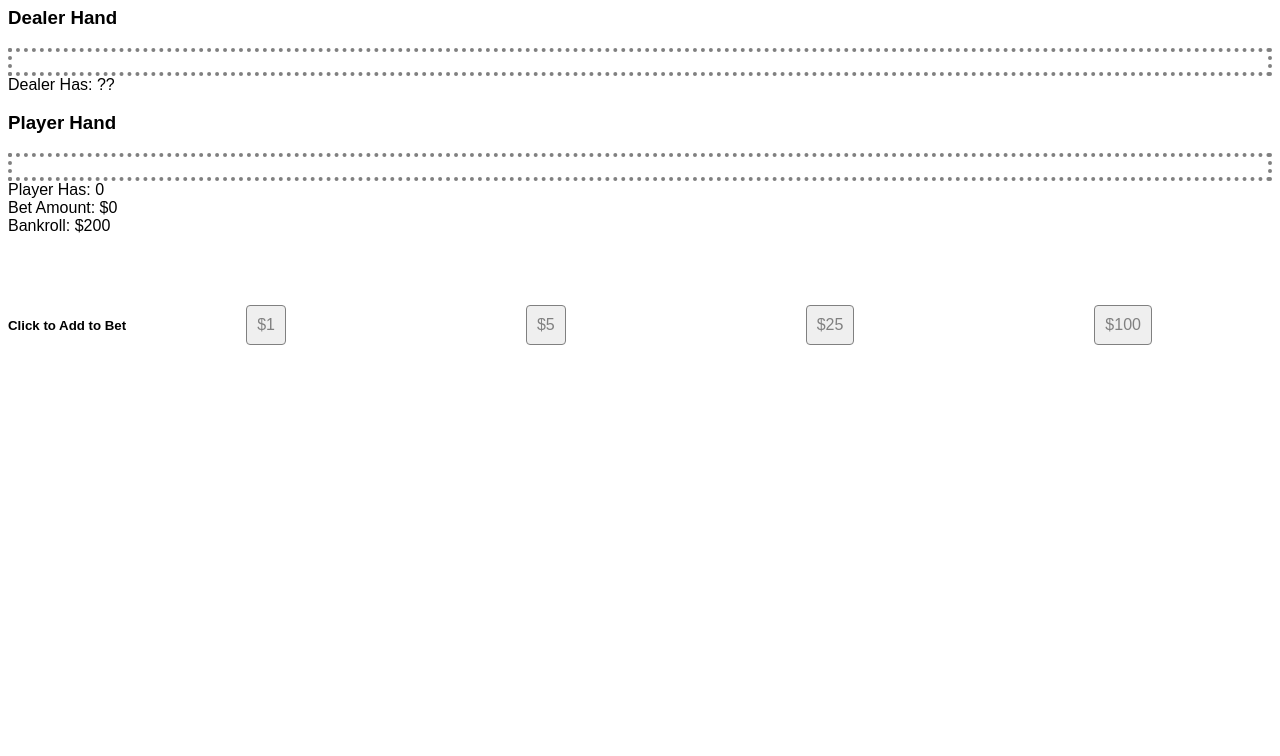
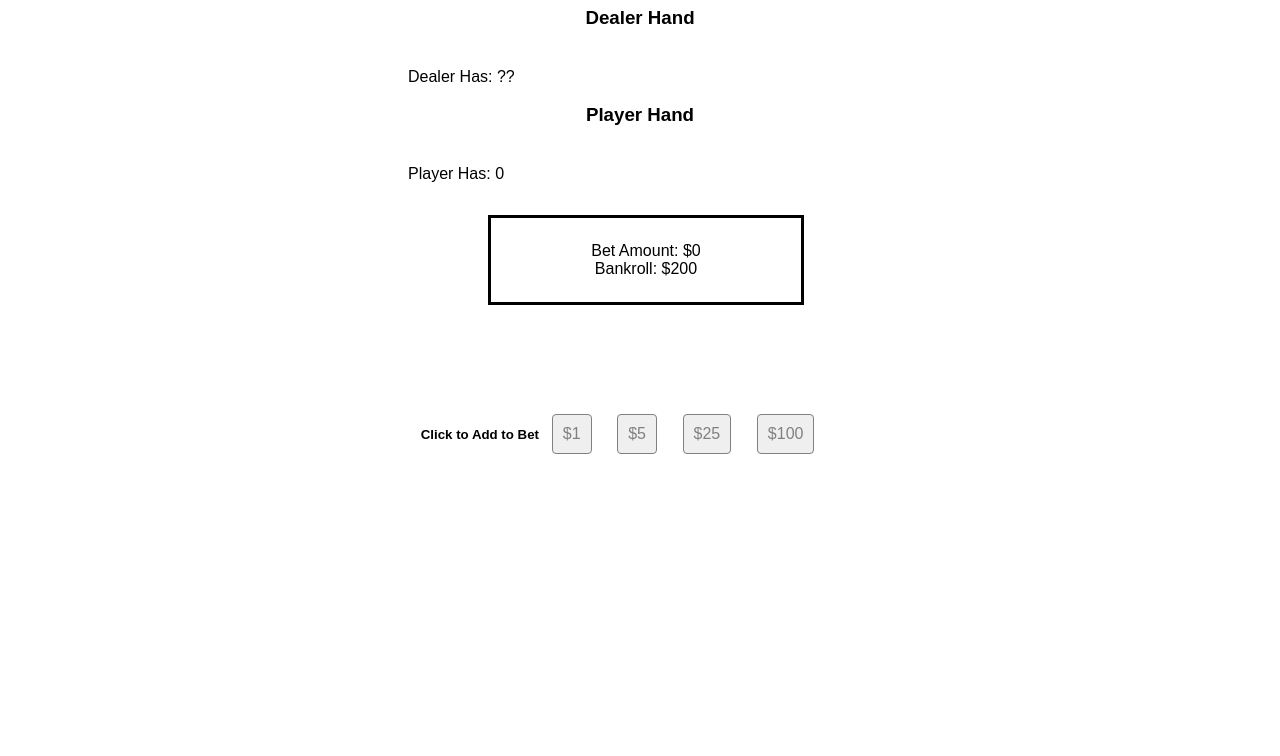
Before and after one commit to galichinsky/blackjack, a plain HTML site: page index.html in a window 1280 px wide. Shown: the part 73-829 px from the top of the page. Drawn offline with Linux system fonts and the light colour scheme.

Commit message:
Customize CSS

```diff
--- a/css/card-library/css/cardstarter.css
+++ b/css/card-library/css/cardstarter.css
@@ -7,8 +7,8 @@
   /* Set the card's dimensions, and size it relative to
      it's font size. */
   font-size: inherit;
-  width: 4.0em;
-  height: 5.5em;
+  width: 5.3em;
+  height: 7.0em;
   /* Add a default background color and border. */
   background-color: #fff;
   border-radius: 0.20em;
--- a/css/main.css
+++ b/css/main.css
@@ -11,20 +11,21 @@ body {
 .card-container {
   display: flex;
   flex-wrap: wrap;
-  justify-content: flex-start;
-  border: 4px dotted grey;
+  justify-content: center;
+  border: 4px none;
   padding: 10px;
 }
 
 button {
   display: block;
-  margin: 10px auto;
+  margin: 1px 1px ;
   padding: 10px;
   font-size: 16px;
   color: grey;
   border: 1px solid grey;
   border-radius: 4px;
   outline: none;
+  justify-content: center;
 }
 
 button:hover {
@@ -36,9 +37,48 @@ button:hover {
   display: flex;
   justify-content: center;
   align-items: center;
-  width:
+  padding: 2vmax;
+}
+#bet-controls button {
+  margin: 0 1vmax;
 }
 
 h1 {
+  text-align: center;
+}
+
+h3 {
+  text-align: center;
+}
+
+#dealer-has {
+  padding-left: 25em;
+}
+
+#player-has {
+  padding-left: 25em;
+}
+
+.bank {
+  text-align: center;
+  margin: 2em 30em;
+  border: solid black;
+  width: 25%;
+  padding: 1.5em;
 
 }
+
+
+#hand-active-controls {
+  display: flex;
+  justify-content: center;
+  align-items: center;
+}
+
+#hand-over-controls {
+  display: flex;
+  flex-direction: column;
+  justify-content: center;
+  align-items: center;
+  padding-right: 2em
+}
--- a/index.html
+++ b/index.html
@@ -13,13 +13,13 @@
       <h1 id="msg"></h1>
       <h3>Dealer Hand</h3>
       <section id="dealer-hand" class="card-container"></section>
-      <div>Dealer Has: <span id="dealer-total"></span></div>
+      <div id="dealer-has">Dealer Has: <span id="dealer-total"></span></div>
       <h3>Player Hand</h3>
       <section id="player-hand" class="card-container"></section>
-      <div>Player Has: <span id="player-total"></span></div>
+      <div id="player-has">Player Has: <span id="player-total"></span></div>
     </div>
-    <div>
-      <section>
+    <div class="controls-container">
+      <section class="bank">
         <div>Bet Amount: $<span id="bet"></span></div>
         <div>Bankroll: $<span id="bankroll"></span></div>
       </section>
--- a/js/main.js
+++ b/js/main.js
@@ -2,12 +2,12 @@
 const suits = ['s', 'c', 'd', 'h'];
 const ranks = ['02', '03', '04', '05', '06', '07', '08', '09', '10', 'J', 'Q', 'K', 'A'];
 const MSG_LOOKUP = {
-  null: 'Beat The Dealer!',
-  'T': "Push",
+  null: 'Blackjack!',
+  'T': 'Push 🤝',
   'P': 'Player Wins!',
-  'D': 'Dealer Won',
+  'D': 'Dealer Wins 🤕',
   'PBJ': 'Player Has Blackjack 🤑',
-  'DBJ': 'House Wins 🏦'
+  'DBJ': 'House Has Blackjack 🏦'
 };
 
 // Build an 'original' deck of 'card' objects used to create shuffled decks
```
